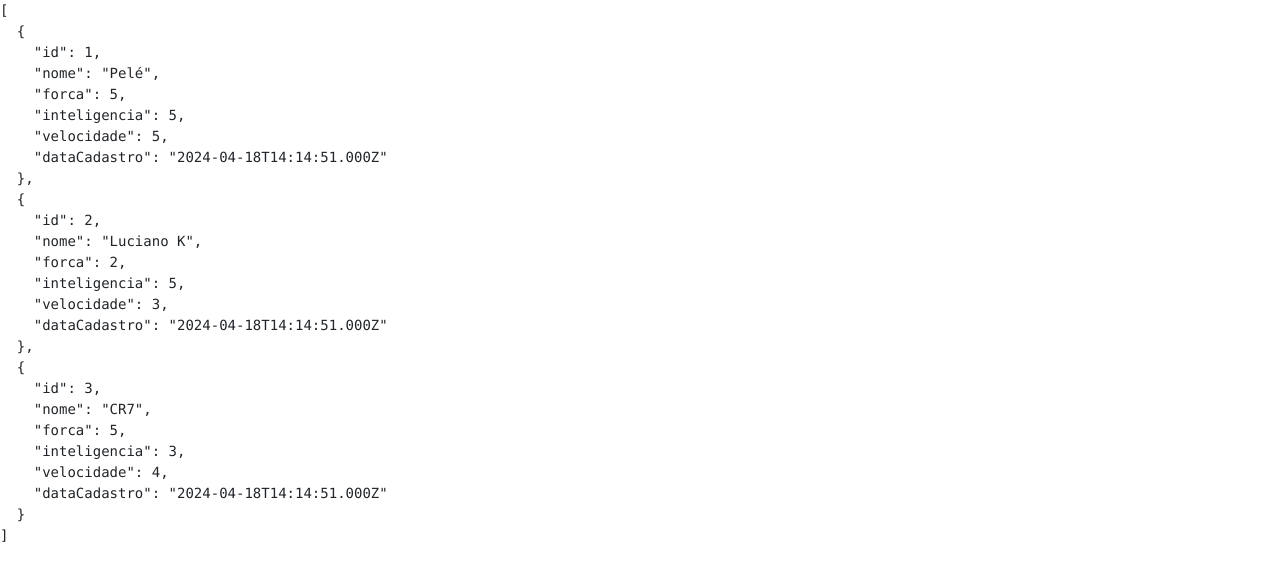
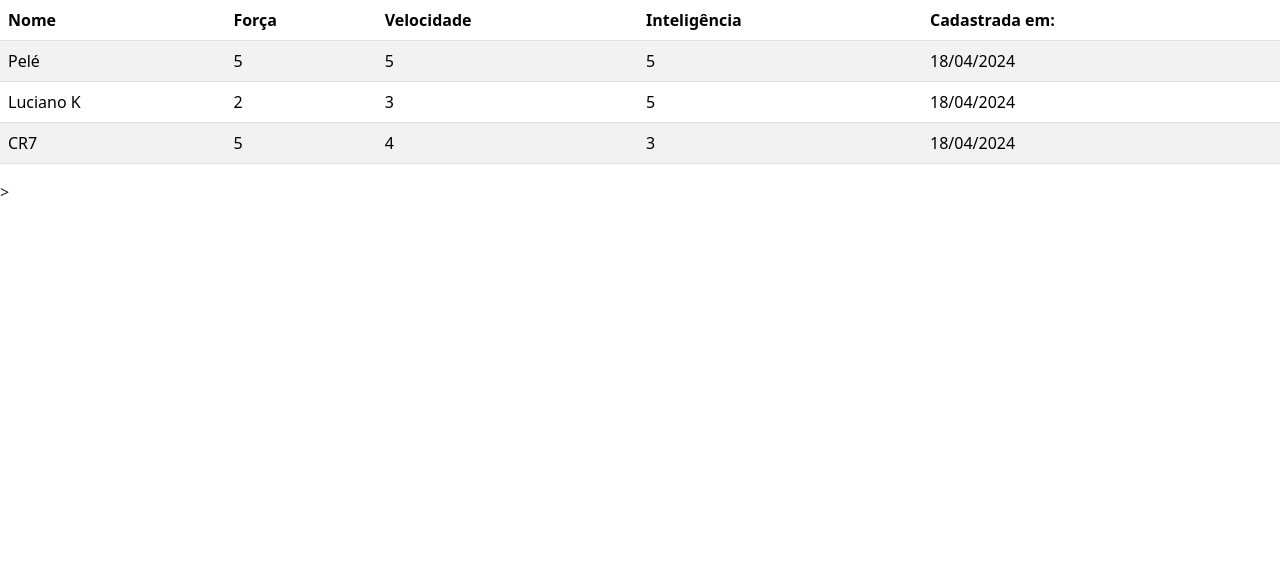
Before and after one commit to Victorlapa3/senac_frontend_victorlapa_2024, an Angular app: page /cartas in a window 1280 px wide. Shown: the top 580 px of the page. Built offline with nearby package versions, Linux system fonts and the light colour scheme.

Commit message:
Carta listagem e Cartas routing alteradas. Criada o nome das tabelas para o usuário

```diff
--- a/src/app/cartas/carta-listagem/carta-listagem.component.html
+++ b/src/app/cartas/carta-listagem/carta-listagem.component.html
@@ -1,2 +1,21 @@
-<!--Apresenta o conteúdo da variável 'cartas' formatando em JSON -->
-<pre>{{cartas | json}}</pre>
+<div>
+  <table class="table table-striped">
+    <thead>
+      <tr>
+        <th>Nome</th>
+        <th>Força</th>
+        <th>Velocidade</th>
+        <th>Inteligência</th>
+        <th>Cadastrada em:</th>
+      </tr>
+    </thead>
+    <tbody>
+        <tr scope="row" *ngFor="let carta of cartas">
+            <td>{{ carta.nome }}</td>
+            <td>{{ carta.forca }}</td>
+            <td>{{ carta.velocidade }}</td>
+            <td>{{ carta.inteligencia }}</td>
+            <td>{{ carta.dataCadastro | date: 'dd/MM/yyyy' }}</td>
+        </tr>
+  </table>
+</div>>
--- a/src/app/cartas/cartas-routing.module.ts
+++ b/src/app/cartas/cartas-routing.module.ts
@@ -10,4 +10,5 @@
   imports: [RouterModule.forChild(routes)],
   exports: [RouterModule]
 })
+
 export class CartasRoutingModule { }
```
